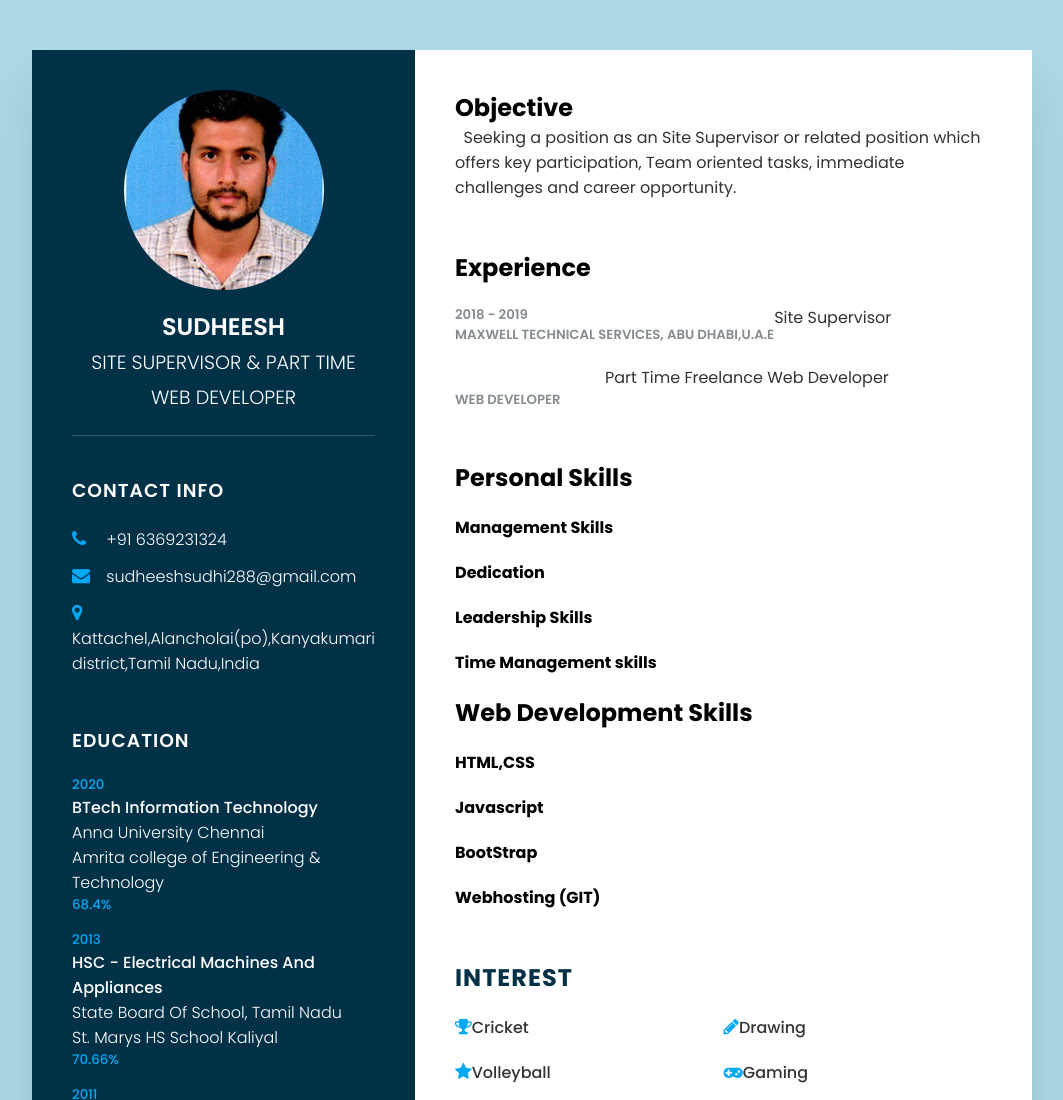
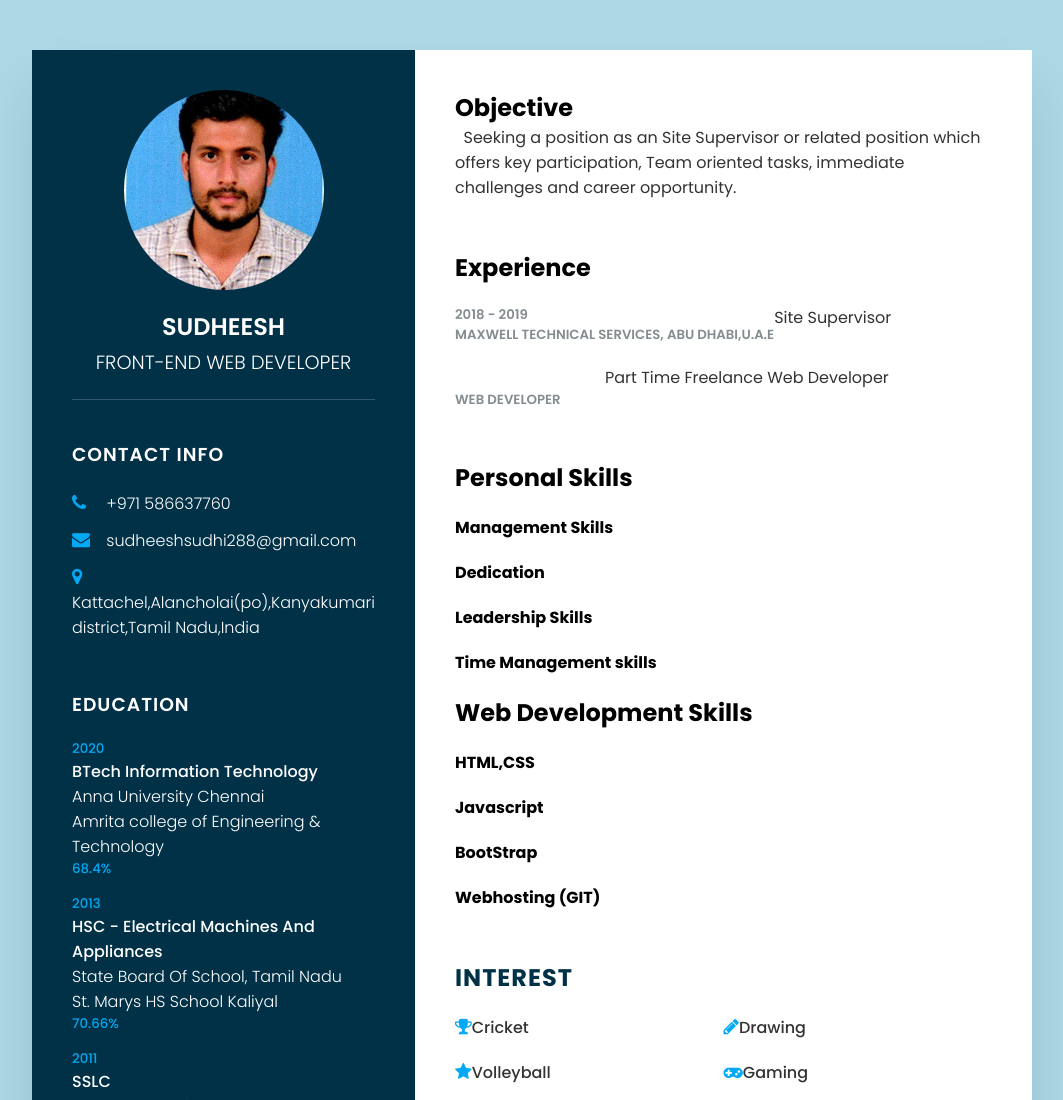
Before and after one commit to Sudheeshweb/sudheeshcv.lk, a plain HTML site: page index.html in a window 1280 px wide. Shown: the top 1100 px of the page, without its empty margins (108-1171 px from the left). Drawn offline with Linux system fonts and the light colour scheme.

Commit message:
code editing

```diff
--- a/index.html
+++ b/index.html
@@ -16,7 +16,7 @@
          <div  class="imgBx">
            <img src="sudheesh.jpg">
            </div>
-                <h2>Sudheesh<br><span>Site Supervisor & Part Time Web developer</span></h2>
+                <h2>Sudheesh<br><span>Front-End Web developer</span></h2>
          </div>
 
          <div class="contactInfo">
@@ -24,7 +24,7 @@
            <ul>
             <li>
              <span class="icon"><i class="fa fa-phone" aria-hidden="true"></i></span>
-             <span class="text">+91 6369231324</span>
+             <span class="text">+971 586637760</span>
             </li>
             <li>
               <span class="icon"><i class="fa fa-envelope" aria-hidden="true"></i></span>
```
